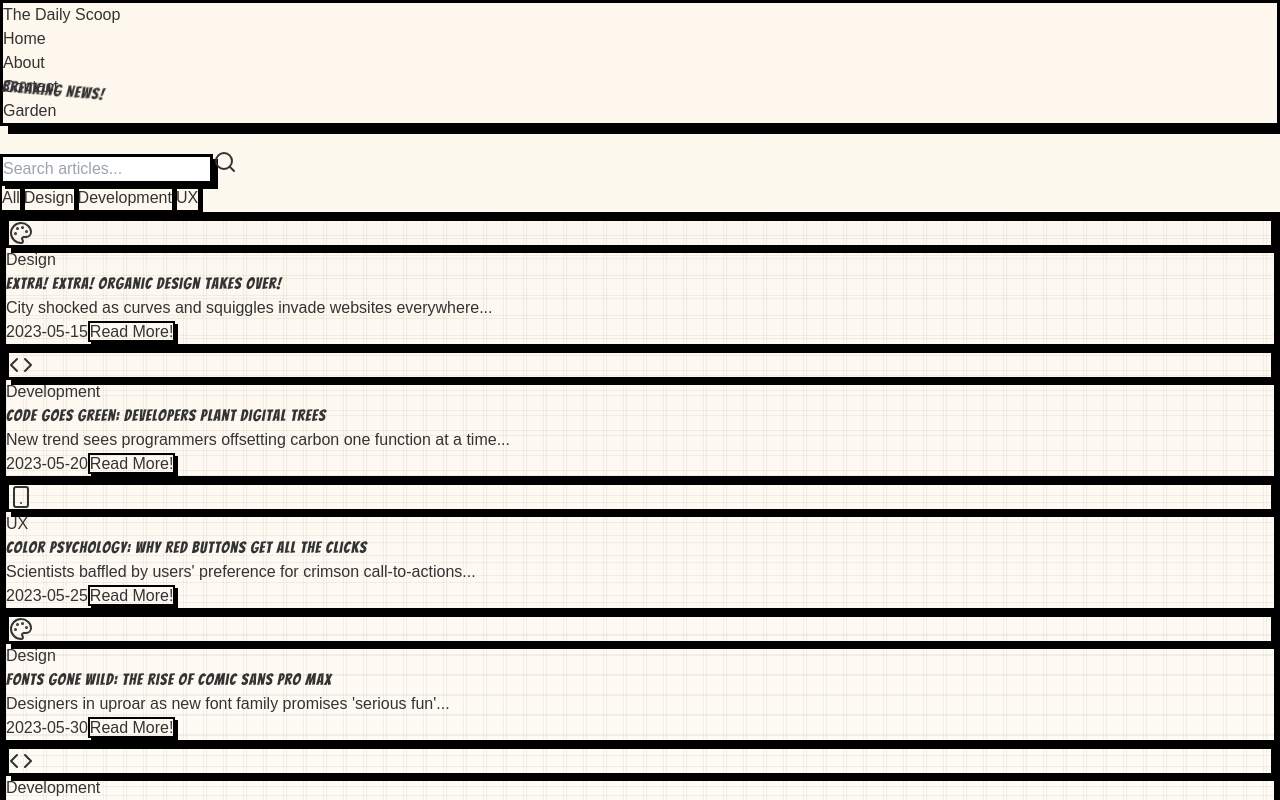
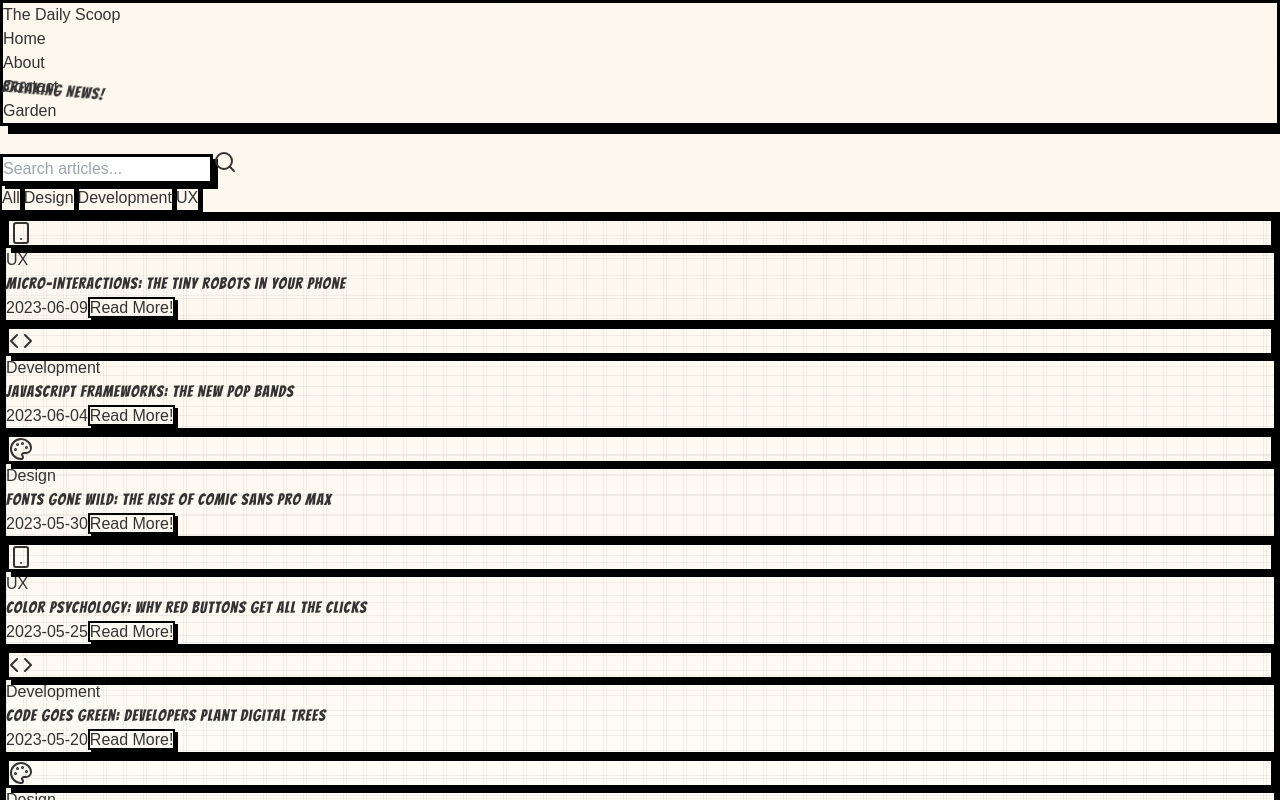
Before and after one commit to dmenezesgabriel/daily-code, a Next.js app: page / in a window 1280 px wide. Shown: the top 800 px of the page. Built offline with nearby package versions, Linux system fonts and the light colour scheme; no server answers.

Commit message:
fix: getting content dinamically

```diff
--- a/next.config.ts
+++ b/next.config.ts
@@ -4,6 +4,7 @@ import type { NextConfig } from "next";
 const nextConfig: NextConfig = {
   pageExtensions: ["js", "jsx", "md", "mdx", "ts", "tsx"],
   images: {
+    unoptimized: true,
     remotePatterns: [
       {
         protocol: "https",
@@ -12,6 +13,7 @@ const nextConfig: NextConfig = {
       },
     ],
   },
+  output: "export",
 };
 
 const withMDX = createMDX({
--- a/src/app/page.tsx
+++ b/src/app/page.tsx
@@ -1,92 +1,12 @@
-"use client";
-
 import Link from "next/link";
-import { useEffect, useMemo, useState } from "react";
 
 import NoteCard from "@/components/note-card";
 import PostGrid from "@/components/post-grid";
-import SearchBar from "@/components/search-bar";
-
-type Note = {
-  id: string;
-  title: string;
-  date: string;
-  category: string;
-  type: "garden";
-};
-
-const posts = [
-  {
-    id: 1,
-    title: "Extra! Extra! Organic Design Takes Over!",
-    excerpt:
-      "City shocked as curves and squiggles invade websites everywhere...",
-    date: "2023-05-15",
-    category: "Design",
-  },
-  {
-    id: 2,
-    title: "Code Goes Green: Developers Plant Digital Trees",
-    excerpt:
-      "New trend sees programmers offsetting carbon one function at a time...",
-    date: "2023-05-20",
-    category: "Development",
-  },
-  {
-    id: 3,
-    title: "Color Psychology: Why Red Buttons Get All the Clicks",
-    excerpt:
-      "Scientists baffled by users' preference for crimson call-to-actions...",
-    date: "2023-05-25",
-    category: "UX",
-  },
-  {
-    id: 4,
-    title: "Fonts Gone Wild: The Rise of Comic Sans Pro Max",
-    excerpt: "Designers in uproar as new font family promises 'serious fun'...",
-    date: "2023-05-30",
-    category: "Design",
-  },
-  {
-    id: 5,
-    title: "JavaScript Frameworks: The New Pop Bands",
-    excerpt: "Teens swoon over Vue.js as Angular forms rival fan club...",
-    date: "2023-06-04",
-    category: "Development",
-  },
-  {
-    id: 6,
-    title: "Micro-interactions: The Tiny Robots in Your Phone",
-    excerpt:
-      "Users delighted by small animations, scientists concerned about AI uprising...",
-    date: "2023-06-09",
-    category: "UX",
-  },
-];
+import { getContent } from "@/utils/getContent";
 
 export default function Home() {
-  const [filter, setFilter] = useState("All");
-  const [searchQuery, setSearchQuery] = useState("");
-  const [gardenNotes, setGardenNotes] = useState<Note[]>([]);
-
-  useEffect(() => {
-    async function fetchGardenNotes() {
-      const response = await fetch("/api/garden-notes");
-      const data = await response.json();
-      setGardenNotes(data);
-    }
-    fetchGardenNotes();
-  }, []);
-
-  const filteredPosts = useMemo(() => {
-    return posts.filter((post) => {
-      const matchesFilter = filter === "All" || post.category === filter;
-      const matchesSearch =
-        post.title.toLowerCase().includes(searchQuery.toLowerCase()) ||
-        post.excerpt.toLowerCase().includes(searchQuery.toLowerCase());
-      return matchesFilter && matchesSearch;
-    });
-  }, [filter, searchQuery]);
+  const posts = getContent("posts");
+  const notes = getContent("notes");
 
   return (
     <div className="container relative mx-auto overflow-hidden px-4 py-12">
@@ -95,42 +15,14 @@ export default function Home() {
         Breaking News!
       </h1>
 
-      <div className="relative z-10 mx-auto max-w-4xl">
-        <SearchBar onSearch={setSearchQuery} />
-
-        <div className="mb-8 flex flex-wrap justify-center gap-4">
-          {["All", "Design", "Development", "UX"].map((category) => (
-            <button
-              key={category}
-              onClick={() => setFilter(category)}
-              className={`cartoon-button rounded-full px-4 py-2 transition-colors ${
-                filter === category
-                  ? "bg-red-500 text-white"
-                  : "bg-yellow-300 text-gray-900 hover:bg-yellow-400"
-              }`}
-            >
-              {category}
-            </button>
-          ))}
-        </div>
-      </div>
-
-      <div className="cartoon-border subtle-card-texture relative z-10 rounded-lg bg-white p-8">
-        {filteredPosts.length > 0 ? (
-          <PostGrid posts={filteredPosts} />
-        ) : (
-          <p className="text-center text-xl text-gray-600">
-            Stop the presses! No news found. Try another scoop!
-          </p>
-        )}
-      </div>
+      <PostGrid posts={posts} />
 
       <div className="cartoon-border subtle-card-texture relative z-10 mt-16 rounded-lg bg-green-100 p-8">
         <h2 className="wobble mb-8 text-center text-4xl font-bold text-green-800">
           Digital Garden 🌱
         </h2>
         <div className="grid grid-cols-1 gap-8 md:grid-cols-2 lg:grid-cols-3">
-          {gardenNotes.slice(0, 3).map((note) => (
+          {notes.slice(0, 3).map((note) => (
             <NoteCard key={note.id} note={note} />
           ))}
         </div>
--- a/src/components/note-card.tsx
+++ b/src/components/note-card.tsx
@@ -6,7 +6,6 @@ type Note = {
   title: string;
   date: string;
   category: string;
-  type: "garden";
 };
 
 type NoteCardProps = {
--- a/src/components/post-card.tsx
+++ b/src/components/post-card.tsx
@@ -60,7 +60,7 @@ export function PostCardFooter({
   postId,
 }: {
   date: string;
-  postId: number;
+  postId: string;
 }) {
   return (
     <div className="mt-auto flex items-center justify-between">
--- a/src/components/post-grid.tsx
+++ b/src/components/post-grid.tsx
@@ -1,4 +1,9 @@
+"use client";
+
 import { Code, Palette, Smartphone } from "lucide-react";
+import { useMemo, useState } from "react";
+
+import SearchBar from "@/components/search-bar";
 
 import PostCard, {
   PostCardCategory,
@@ -9,9 +14,9 @@ import PostCard, {
 } from "./post-card";
 
 type Post = {
-  id: number;
+  id: string;
   title: string;
-  excerpt: string;
+  excerpt?: string;
   date: string;
   category: string;
 };
@@ -21,6 +26,19 @@ type PostGridProps = {
 };
 
 export default function PostGrid({ posts }: PostGridProps) {
+  const [filter, setFilter] = useState("All");
+  const [searchQuery, setSearchQuery] = useState("");
+
+  const filteredPosts = useMemo(() => {
+    return posts.filter((post) => {
+      const matchesFilter = filter === "All" || post.category === filter;
+      const matchesSearch =
+        post.title.toLowerCase().includes(searchQuery.toLowerCase()) ||
+        post.excerpt?.toLowerCase().includes(searchQuery.toLowerCase());
+      return matchesFilter && matchesSearch;
+    });
+  }, [filter, posts, searchQuery]);
+
   if (posts.length === 0) {
     return (
       <p className="text-center text-xl text-gray-600">
@@ -30,6 +48,29 @@ export default function PostGrid({ posts }: PostGridProps) {
   }
 
   return (
+    <>
+      <div className="relative z-10 mx-auto max-w-4xl">
+        <SearchBar onSearch={setSearchQuery} />
+
+        <div className="mb-8 flex flex-wrap justify-center gap-4">
+          {["All", "Design", "Development", "UX"].map((category) => (
+            <button
+              key={category}
+              onClick={() => setFilter(category)}
+              className={`cartoon-button rounded-full px-4 py-2 transition-colors ${
+                filter === category
+                  ? "bg-red-500 text-white"
+                  : "bg-yellow-300 text-gray-900 hover:bg-yellow-400"
+              }`}
+            >
+              {category}
+            </button>
+          ))}
+        </div>
+      </div>
+
+      <div className="cartoon-border subtle-card-texture relative z-10 rounded-lg bg-white p-8">
+        {filteredPosts.length > 0 ? (
           <div className="grid grid-cols-1 gap-8 md:grid-cols-2 lg:grid-cols-3">
             {posts.map((post) => (
               <div key={post.id} className="pop-up-hover">
@@ -45,6 +86,13 @@ export default function PostGrid({ posts }: PostGridProps) {
               </div>
             ))}
           </div>
+        ) : (
+          <p className="text-center text-xl text-gray-600">
+            Stop the presses! No news found. Try another scoop!
+          </p>
+        )}
+      </div>
+    </>
   );
 }
 
--- /dev/null
+++ b/src/utils/getContent.ts
@@ -0,0 +1,38 @@
+import fs from "fs";
+import matter from "gray-matter";
+import path from "path";
+
+export interface Content {
+  id: string;
+  title: string;
+  excerpt?: string;
+  date: string;
+  category: string;
+}
+
+export function getContent(folder: string): Content[] {
+  const files = fs.readdirSync(
+    path.join(process.cwd(), "src/content", folder),
+    "utf-8",
+  );
+  const content = files.map((filename) => {
+    const markdownWithMeta = fs.readFileSync(
+      path.join(process.cwd(), "src/content/", folder, filename),
+      "utf-8",
+    );
+
+    const { data: frontMatter } = matter(markdownWithMeta);
+
+    return {
+      id: filename.replace(".mdx", ""),
+      excerpt: frontMatter.excerpt,
+      title: frontMatter.title,
+      date: frontMatter.date,
+      category: frontMatter.category,
+    };
+  });
+
+  return content.sort(
+    (a, b) => new Date(b.date).getTime() - new Date(a.date).getTime(),
+  );
+}
```
Also changed, not shown: src/app/garden/page.tsx (+2 -37 lines). Lines whose indentation alone changed are shown as unchanged.
